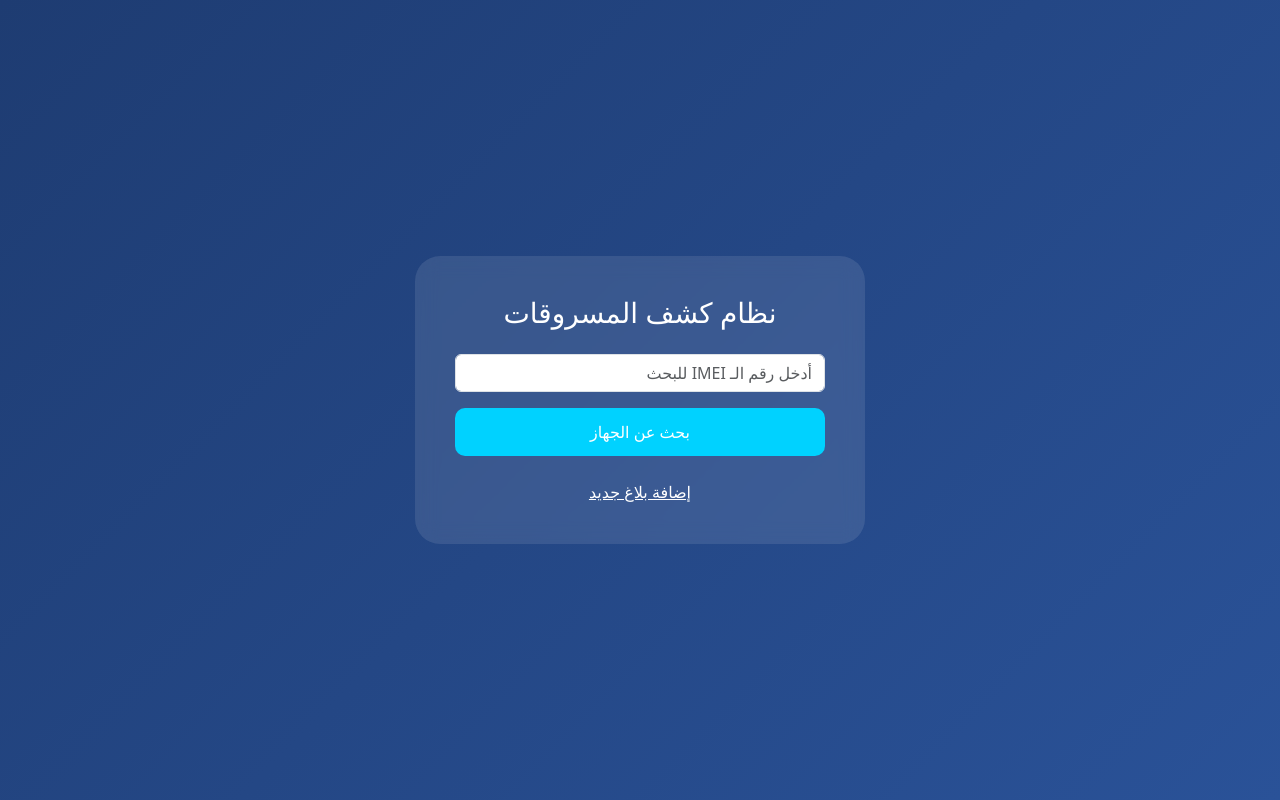
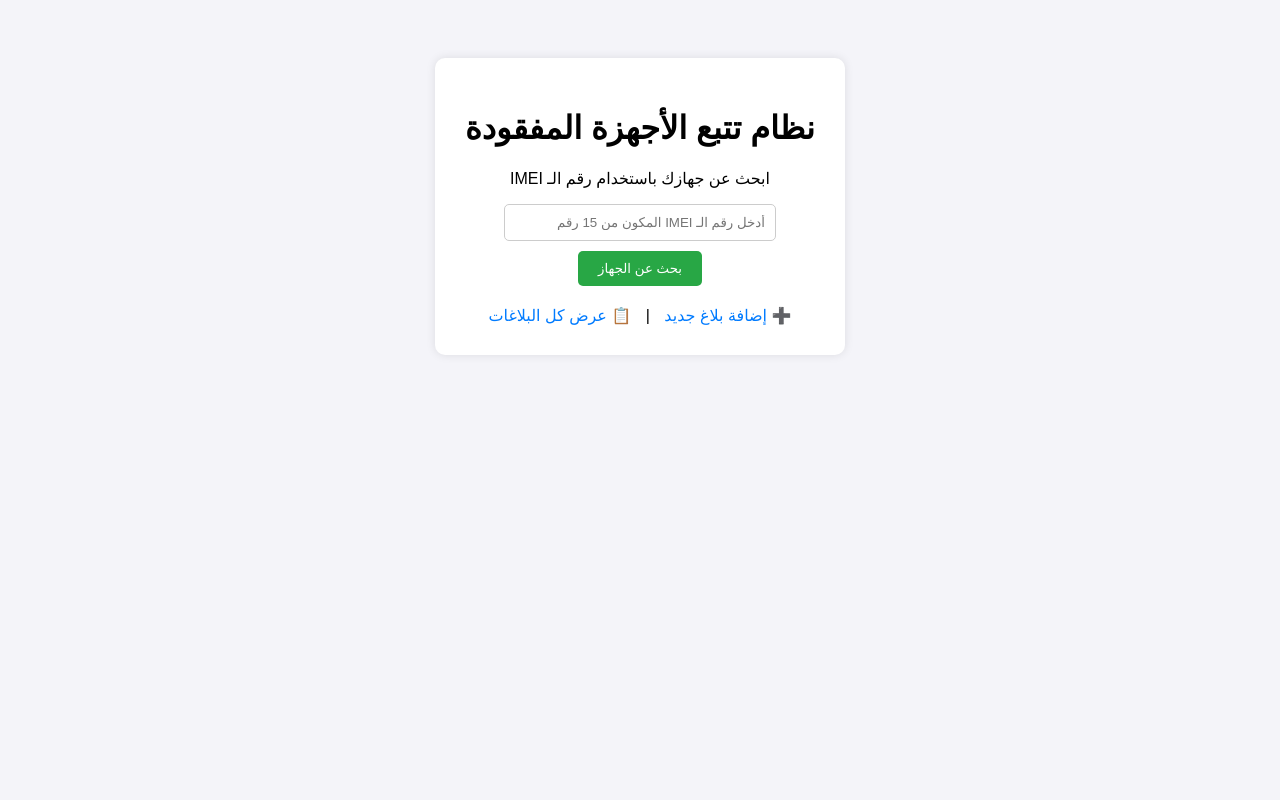
Before and after one commit to Ali202004/stolen-phones-project, a Flask app: page / in a window 1280 px wide. Run offline with Flask 3, Linux system fonts and the light colour scheme; some libraries are stand-ins or nearby versions.

Commit message:
Update index.html

```diff
--- a/templates/index.html
+++ b/templates/index.html
@@ -1,29 +1,35 @@
 <!DOCTYPE html>
-<html lang="ar" dir="rtl">
+<html dir="rtl" lang="ar">
 <head>
     <meta charset="UTF-8">
-    <link href="https://cdn.jsdelivr.net/npm/bootstrap@5.3.0/dist/css/bootstrap.min.css" rel="stylesheet">
+    <meta name="viewport" content="width=device-width, initial-scale=1.0">
+    <title>نظام تتبع الأجهزة المفقودة</title>
     <style>
-        body { background: linear-gradient(135deg, #1e3c72, #2a5298); min-height: 100vh; color: white; display: flex; align-items: center; justify-content: center; }
-        .hero { background: rgba(255, 255, 255, 0.1); padding: 40px; border-radius: 25px; backdrop-filter: blur(10px); width: 90%; max-width: 450px; text-align: center; }
-        .btn-custom { background: #00d2ff; color: white; border: none; padding: 12px; border-radius: 10px; width: 100%; }
+        body { font-family: Arial, sans-serif; text-align: center; padding: 50px; background-color: #f4f4f9; }
+        .container { background: white; padding: 30px; border-radius: 10px; box-shadow: 0 0 10px rgba(0,0,0,0.1); display: inline-block; }
+        input { padding: 10px; width: 250px; border: 1px solid #ccc; border-radius: 5px; margin-bottom: 10px; }
+        button { padding: 10px 20px; background-color: #28a745; color: white; border: none; border-radius: 5px; cursor: pointer; }
+        button:hover { background-color: #218838; }
+        .links { margin-top: 20px; }
+        a { text-decoration: none; color: #007bff; margin: 0 10px; }
     </style>
 </head>
 <body>
-    <div class="hero">
-        <h3>نظام كشف المسروقات</h3>
-        <form action="/search" method="POST" class="mt-4">
-            <input type="text" name="imei" class="form-control mb-3" placeholder="أدخل رقم الـ IMEI للبحث" required>
-            <button class="btn btn-custom">بحث عن الجهاز</button>
+    <div class="container">
+        <h1>نظام تتبع الأجهزة المفقودة</h1>
+        <p>ابحث عن جهازك باستخدام رقم الـ IMEI</p>
+
+        <form action="/search" method="GET">
+            <input type="text" name="imei" placeholder="أدخل رقم الـ IMEI المكون من 15 رقم" required>
+            <br>
+            <button type="submit">بحث عن الجهاز</button>
         </form>
-        {% if searched %}
-            {% if report %}
-                <div class="alert alert-danger mt-3">الجهاز موجود في قاعدة البيانات: مفقود في {{ report[2] }} للتواصل: {{ report[4] }}</div>
-            {% else %}
-                <div class="alert alert-success mt-3">الجهاز غير موجود (سليم).</div>
-            {% endif %}
-        {% endif %}
-        <br><a href="/add" class="text-white">إضافة بلاغ جديد</a>
+
+        <div class="links">
+            <a href="/add">➕ إضافة بلاغ جديد</a>
+            <span> | </span>
+            <a href="/reports">📋 عرض كل البلاغات</a>
+        </div>
     </div>
 </body>
 </html>
```
